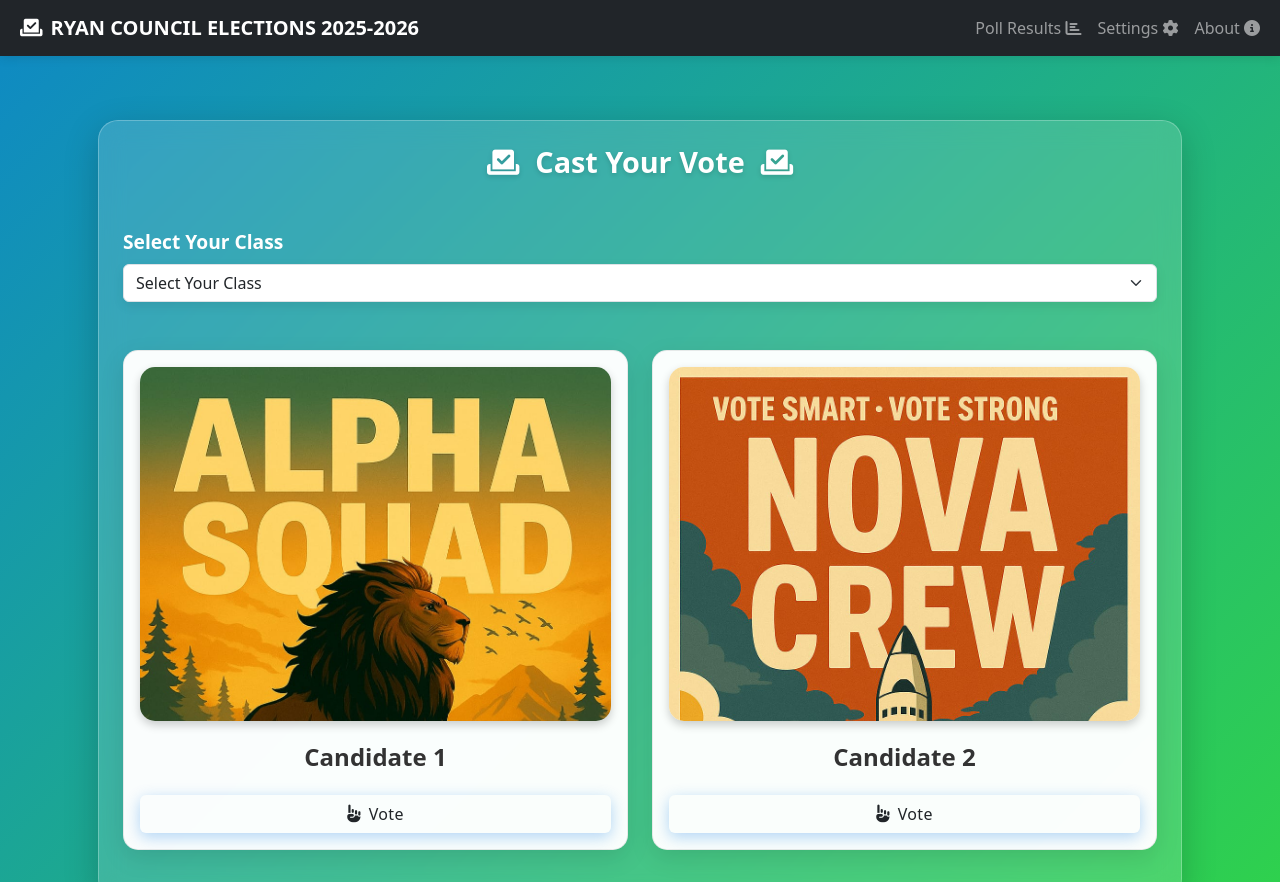
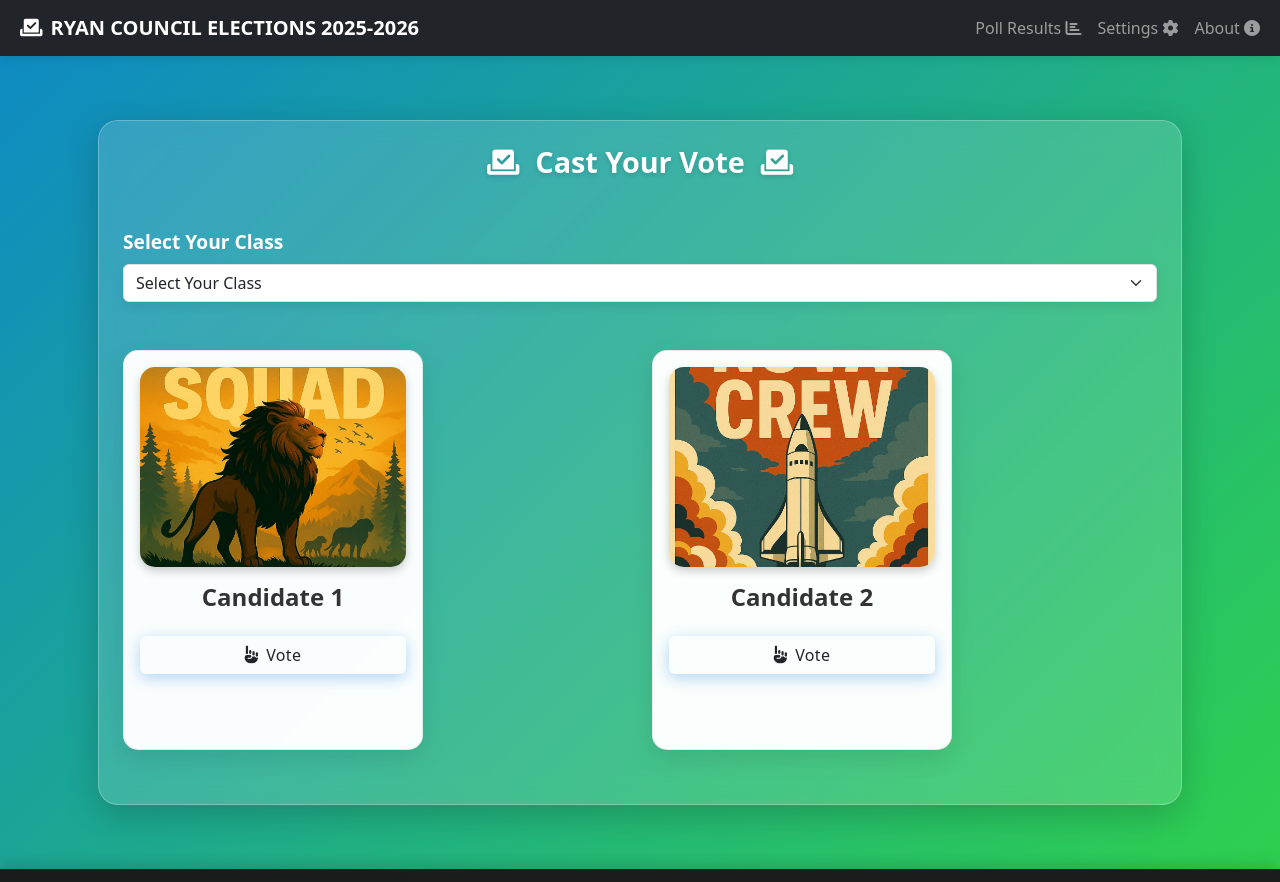
Before and after one commit to StaticGamerYT-India/Ryan-Voting, a website: page index.html in a window 1280 px wide. Shown: the top 882 px of the page. Drawn offline with nearby package versions, Linux system fonts and the light colour scheme.

Commit message:
Update s1.css

```diff
--- a/css/s1.css
+++ b/css/s1.css
@@ -97,6 +97,7 @@ body {
   border-color: rgba(5, 117, 230, 0.5); /* Added border color on focus */
 }
 
+/* Candidate Card */
 .candidate-card {
   background: rgba(255, 255, 255, 0.98); /* Card background */
   border-radius: 15px; /* Rounded corners */
@@ -107,27 +108,33 @@ body {
   display: inline-block; /* Ensure the card wraps naturally */
   border: 1px solid rgba(0, 0, 0, 0.08); /* Subtle border */
   width: auto; /* Automatically adjust width */
+  max-width: 300px; /* Set a max width for consistency */
+  overflow: hidden; /* Ensure content doesn't overflow */
+  aspect-ratio: 3 / 4; /* Adjust the aspect ratio to fit portrait images */
 }
 .candidate-card:hover {
   transform: translateY(-5px);
   box-shadow: 0 12px 30px rgba(0,0,0,0.15); /* Enhanced hover shadow */
 }
 
+/* Candidate Image Wrapper */
 .candidate-image-wrapper {
-  width: auto; /* Adjust to fit the image */
+  width: 100%; /* Full width */
   height: auto; /* Adjust to fit the image's aspect ratio */
-  border-radius: 10px; /* Rounded corners */
+  border-radius: 15px; /* Rounded corners */
   overflow: hidden; /* Hide anything overflowing */
   margin: 0 auto 1rem auto; /* Center the image */
-  display: inline-block; /* Adjust for portrait layout */
+  display: block; /* Block layout for portrait images */
+  aspect-ratio: 3 / 4; /* Aspect ratio for portrait images */
 }
 
 
+/* Candidate Image */
 .candidate-image {
   width: 100%; /* Full width for responsiveness */
-  height: auto; /* Maintain the natural aspect ratio */
-  object-fit: contain; /* Show the entire image without cropping */
-  object-position: center; /* Center the image */
+  height: 100%; /* Ensure it fills the wrapper */
+  object-fit: cover; /* Fill the space while cropping */
+  object-position: center; /* Keep the image centered */
 }
 .candidate-card:hover .candidate-image {
   transform: scale(1.07); /* Slightly increased scale */
```
